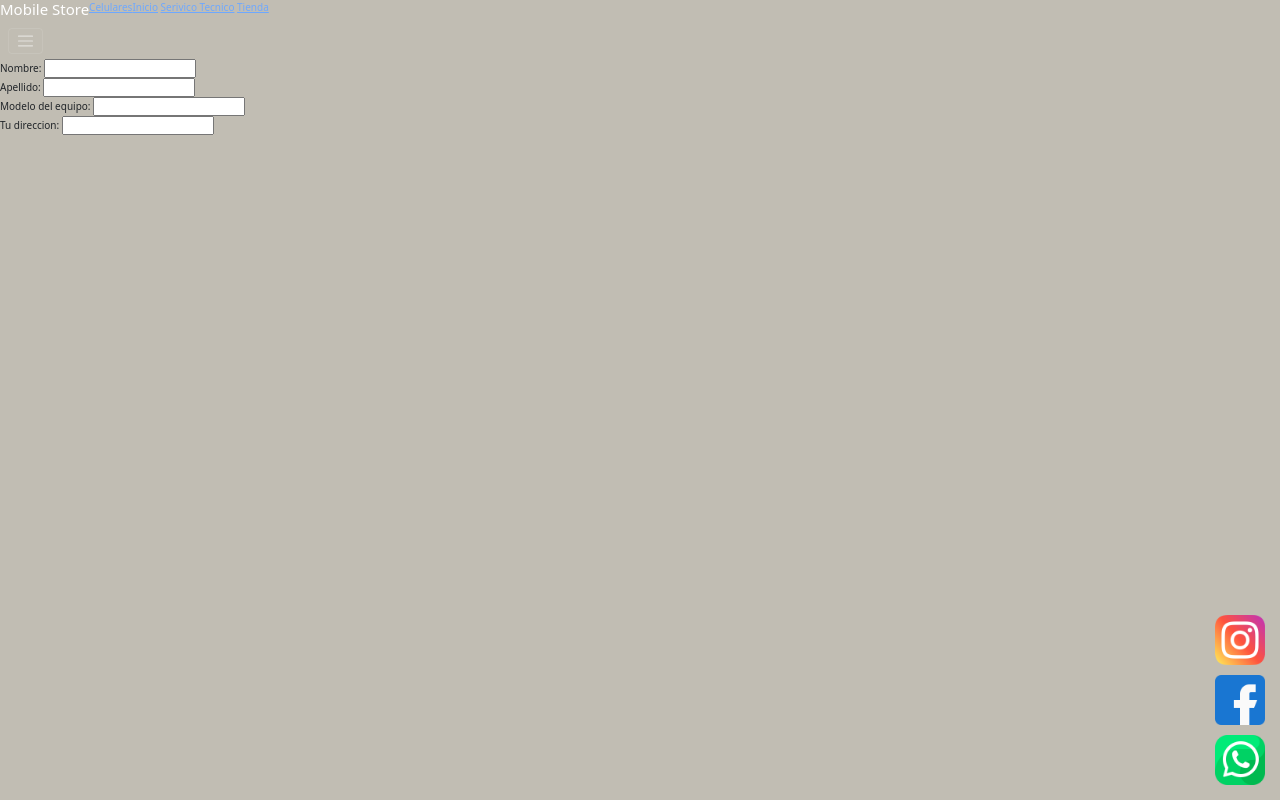
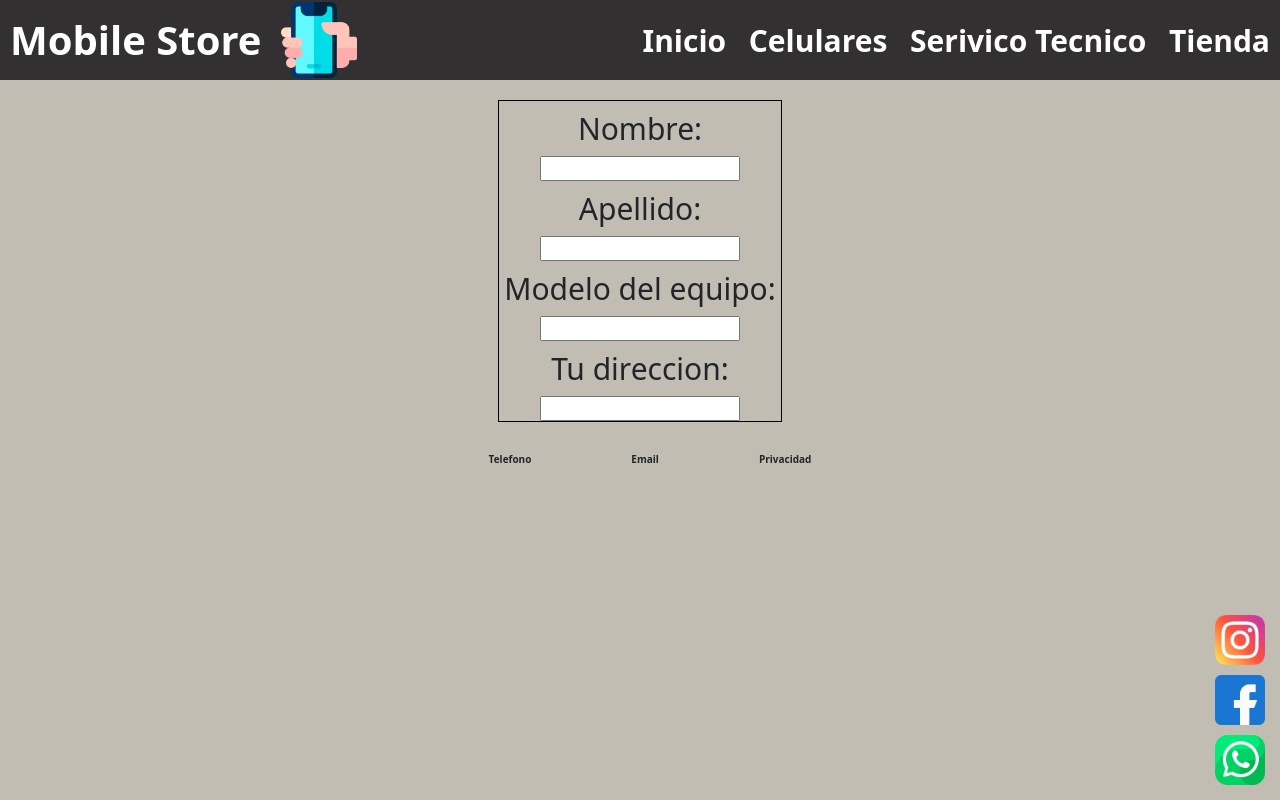
Before and after one commit to luchomendoza32/pre-entrega3-mendoza, a website: page paginas/servicio.html in a window 1280 px wide. Drawn offline with nearby package versions, Linux system fonts and the light colour scheme.

Commit message:
cosas nuevas

```diff
--- a/paginas/servicio.html
+++ b/paginas/servicio.html
@@ -5,28 +5,27 @@
     <meta name="viewport" content="width=device-width, initial-scale=1.0">
     <link href="https://cdn.jsdelivr.net/npm/bootstrap@5.3.1/dist/css/bootstrap.min.css" rel="stylesheet" integrity="sha384-4bw+/aepP/YC94hEpVNVgiZdgIC5+VKNBQNGCHeKRQN+PtmoHDEXuppvnDJzQIu9" crossorigin="anonymous">
     <script src="https://cdn.jsdelivr.net/npm/bootstrap@5.3.1/dist/js/bootstrap.bundle.min.js" integrity="sha384-HwwvtgBNo3bZJJLYd8oVXjrBZt8cqVSpeBNS5n7C8IVInixGAoxmnlMuBnhbgrkm" crossorigin="anonymous"></script>
+    <link rel="preconnect" href="https://fonts.googleapis.com">
+    <link rel="preconnect" href="https://fonts.gstatic.com" crossorigin>
+    <link href="https://fonts.googleapis.com/css2?family=Roboto&display=swap" rel="stylesheet">
 
     <link rel="stylesheet" href="../css/style.css">
     <title>Mobile Store</title>
 </head>
 <body class="body">
 
-    <div class="header-nav" class="collapse" id="navbarToggleExternalContent" data-bs-theme="dark">
-        <div class="nav">
-          <h5 class="text-body-emphasis h4">Mobile Store</h5>
-          <span class="text-body-secondary"><a href="celulares.html">Celulares</a></span>
-          <span class="text-body-secondary"><a href="../index.html">Inicio</a>
+  <header class="header">
+    <h1>Mobile Store</h1>
+    <a class="icono" href="../index.html"><img src="../multimedia/icono.png" alt="icono"></a>
+    <nav class="header-nav">
+        <ul class="nav">
+            <a href="../index.html">Inicio</a>
+            <a href="celulares.html">Celulares</a>
             <a href="servicio.html">Serivico Tecnico</a>
-          <span ><a href="tienda.html">Tienda</a></span>
-        </div>
-      </div>
-      <nav class="navbar navbar-dark ">
-        <div class="container-fluid">
-          <button class="navbar-toggler" type="button" data-bs-toggle="collapse" data-bs-target="#navbarToggleExternalContent" aria-controls="navbarToggleExternalContent" aria-expanded="false" aria-label="Toggle navigation">
-            <span class="navbar-toggler-icon"></span>
-          </button>
-        </div>
-      </nav>
+            <a href="tienda.html">Tienda</a>
+        </ul>
+    </nav>
+  </header>
 
 
     <div class="formulario-reparacion">
@@ -54,5 +53,13 @@
       <img src="../multimedia/facebook.png" alt="facebook">
       <img src="../multimedia/whatsapp.png" alt="whatsapp">
   </div>
+
+  <footer class="footer">
+    <ul class="footer-list">
+        <li>Telefono</li>
+        <li>Email</li>
+        <li>Privacidad </li>
+    </ul>
+</footer>
 </body>
 </html>
--- a/scss/style.scss
+++ b/scss/style.scss
@@ -7,12 +7,11 @@
 
   html {
     font-size: 62.5%;
-    font-family: Arial, Helvetica, sans-serif;
+    font-family: 'Roboto', sans-serif;
   }
 
 body {
     background-color: #c1bdb3;
-    height: 100vh;
 
 }
 
@@ -68,11 +67,7 @@ main {
 
 
 
-        .linea-divisora{
-            border-bottom: solid black 1px;
-            width: 70%;
-            margin: 1rem 0rem;
-        }
+
 
         .section-1, .section-2 {
             margin: 2rem;
@@ -106,6 +101,13 @@ main {
         }
     }
 
+    .linea-divisora{
+        border-bottom: solid black 1px;
+        width: 70%;
+        margin: 1rem 0rem;
+
+    }
+
 .div-iconos {
     display: flex;
     flex-direction: column;
@@ -134,3 +136,49 @@ main {
         }
     }
 }
+
+
+.carousel {
+    width: 80%;
+    height: 80vh;
+    display: flex;
+    justify-self: center;
+    margin: auto;
+    margin-top: 5rem;
+    border: black solid 1px;
+
+}
+
+.formulario-reparacion {
+    display: flex;
+    flex-direction: column;
+    margin: 2rem
+    ;
+
+        .formulario {
+            display: flex;
+            flex-direction: column;
+            justify-content: center;
+            border: black solid 1px;
+
+            margin: auto;
+            .grupo-form {
+                display: flex;
+                flex-direction: column;
+                justify-content: center;
+                align-items: center;
+
+                label {
+                    padding: 5px;
+                    font-size: 3rem;
+
+                }
+                input {
+                    padding: 3px;
+                    width: 20rem;
+
+                }
+
+            }
+        }
+}
```
Also changed, not shown: index.html (+4 -0 lines), paginas/celulares.html (+11 -0 lines), paginas/tienda.html (+11 -0 lines), css/style.css, 1 other file.
